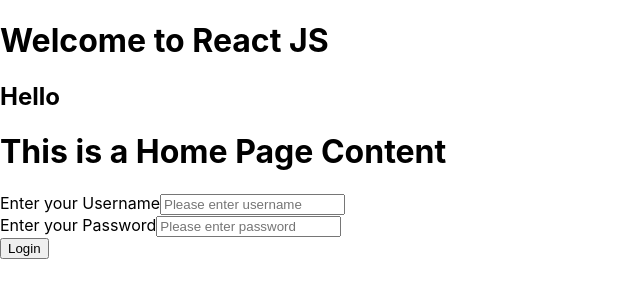
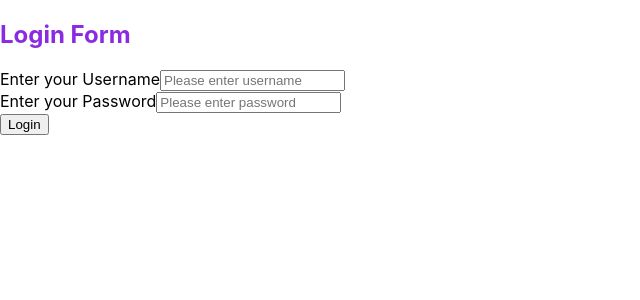
Before and after one commit to karthickvkumar/vcentry28, a React (Create React App) app in the folder learning-react/: page /login in a window 1280 px wide. Shown: the top 300 px of the page, without its empty margins (0-640 px from the left). Built offline with nearby package versions, Linux system fonts and the light colour scheme.

Commit message:
commit message

```diff
--- a/learning-react/package.json
+++ b/learning-react/package.json
@@ -8,6 +8,7 @@
     "@testing-library/user-event": "^13.5.0",
     "react": "^18.2.0",
     "react-dom": "^18.2.0",
+    "react-router-dom": "^6.23.0",
     "react-scripts": "5.0.1",
     "web-vitals": "^2.1.4"
   },
--- a/learning-react/src/App.js
+++ b/learning-react/src/App.js
@@ -1,15 +1,18 @@
 import React from "react";
 import HomePage from "./pages/home";
 import LoginPage from "./pages/login";
+import { BrowserRouter, Routes, Route } from "react-router-dom";
+
+import "./css/style.css";
 
 const App = () => {
   return(
-    <div>
-      <h1>Welcome to React JS</h1>
-      <h2>Hello</h2>
-      <HomePage></HomePage>
-      <LoginPage></LoginPage>
-    </div>
+    <BrowserRouter>
+      <Routes>
+        <Route path="home" element={<HomePage></HomePage>}></Route>
+        <Route path="login" element={<LoginPage></LoginPage>}></Route>
+      </Routes>
+    </BrowserRouter>
   )
 }
 
--- /dev/null
+++ b/learning-react/src/css/style.css
@@ -0,0 +1,11 @@
+.heading{
+  color: red;
+}
+
+#loginHeading{
+  color: blueviolet;
+}
+
+.home-image{
+  width: 300px;
+}
--- a/learning-react/src/pages/home.js
+++ b/learning-react/src/pages/home.js
@@ -3,7 +3,9 @@
 const HomePage = () => {
   return(
     <div>
-      <h1>This is a Home Page Content</h1>
+      <h1 className="heading">This is a Home Page Content</h1>
+      <img src={require("../images/shinchan.png")} className="home-image" />
+      <img src="https://5.imimg.com/data5/LX/PM/GLADMIN-68162457/kawasaki-ninja-h2-bike.png" className="home-image" />
     </div>
   )
 }
--- a/learning-react/src/pages/login.js
+++ b/learning-react/src/pages/login.js
@@ -3,6 +3,7 @@
 const LoginPage = () => {
   return(
     <div>
+      <h2 id="loginHeading">Login Form</h2>
       <label>Enter your Username</label>
       <input type="text" placeholder="Please enter username" />
       <br></br>
```
Also changed, not shown: learning-react/src/images/shinchan.png (added), 1 other file (tests, documents, lock files or other folders).
